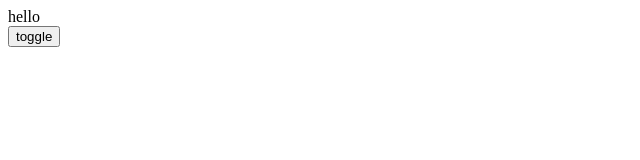
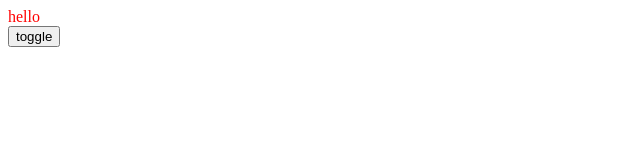
Before and after one commit to pluscai/react-lesson, a React (Create React App) app: page / in a window 1280 px wide. Shown: the top 160 px of the page, without its empty margins (0-640 px from the left). Built offline with nearby package versions, Linux system fonts and the light colour scheme.

Commit message:
4-12 应用css动画

```diff
--- a/src/style2.css
+++ b/src/style2.css
@@ -1,9 +1,36 @@
 .show {
-    opacity: 1;
-    transition: all 1s ease-in;
+    animation: show-item 2s ease-in forwards;
 }
 
 .hide {
-    opacity: 0;
-    transition: all 1s ease-in;
+    animation: hide-item 2s ease-in forwards;
 }
+
+@keyframes hide-item {
+    0% {
+        opacity: 1;
+        color: red;
+    }
+    50% {
+        opacity: 0.5;
+        color: green;
+    }
+    100% {
+        opacity: 0;
+        color: blue;
+    }
+}
+@keyframes show-item {
+    0% {
+        opacity: 0;
+        color: blue;
+    }
+    50% {
+        opacity: 0.5;
+        color: green;
+    }
+    100% {
+        opacity: 1;
+        color: red;
+    }
+}
```
